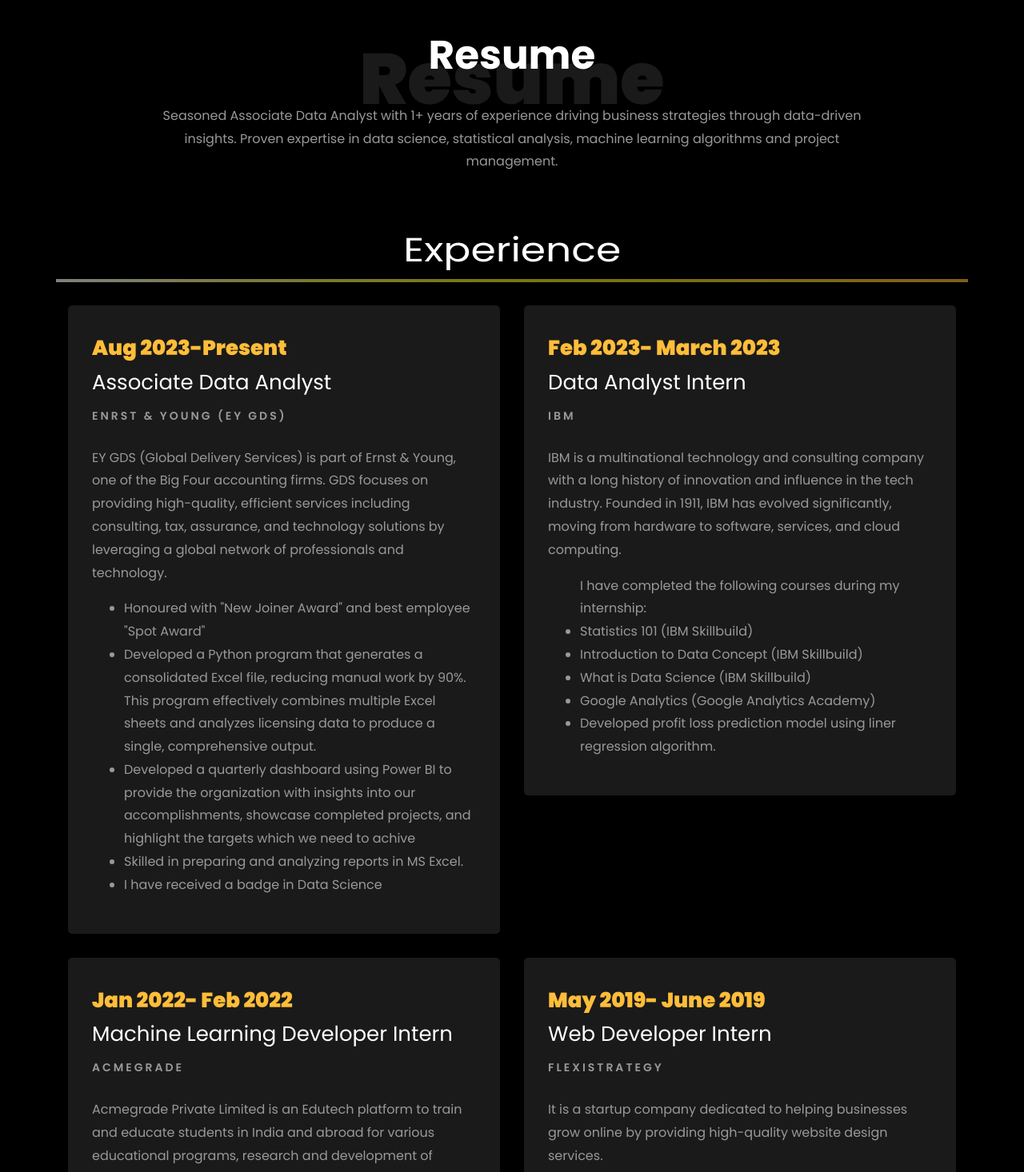
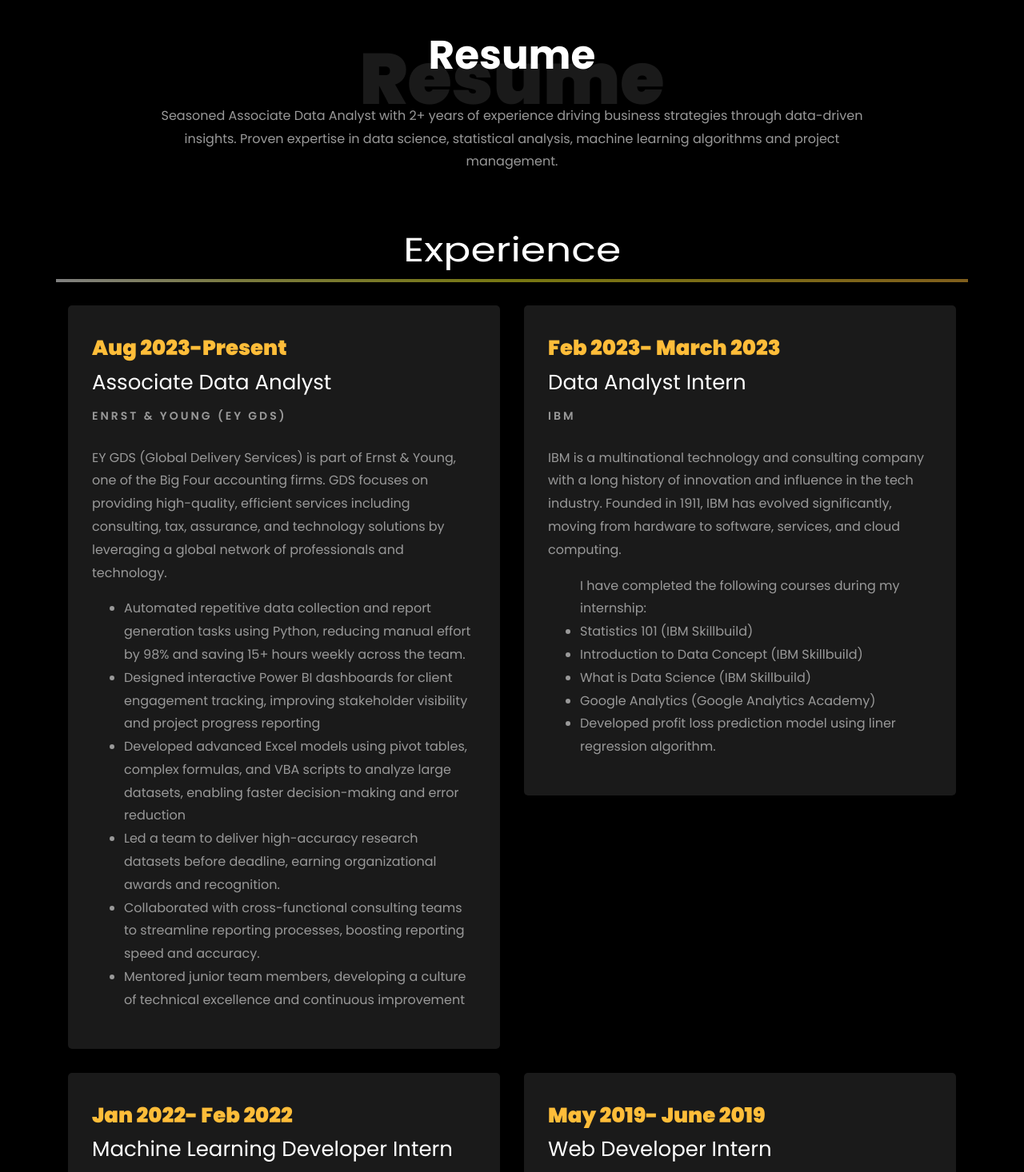
Before and after one commit to leena2899/leena2899.github.io, a plain HTML site: page index.html in a window 1280 px wide. Shown: the part 1820-3286 px from the top of the page at 80% size. Drawn offline with Linux system fonts and the light colour scheme; files whose address does not match are found by name.

Commit message:
Update index.html

```diff
--- a/index.html
+++ b/index.html
@@ -319,7 +319,7 @@
           <div class="col-md-10 heading-section text-center ftco-animate">
           	<h1 class="big big-2">Resume</h1>
             <h2 class="mb-4">Resume</h2>
-            <p>Seasoned Associate Data Analyst with 1+ years of experience driving business strategies through data-driven insights. Proven expertise in data science, statistical analysis, machine learning algorithms and project management.</p>
+            <p>Seasoned Associate Data Analyst with 2+ years of experience driving business strategies through data-driven insights. Proven expertise in data science, statistical analysis, machine learning algorithms and project management.</p>
           </div>
         </div>
 
@@ -337,11 +337,12 @@
 						<span class="position">Enrst & Young (EY GDS)</span>
 						<p class="mt-4">EY GDS (Global Delivery Services) is part of Ernst & Young, one of the Big Four accounting firms. GDS focuses on providing high-quality, efficient services including consulting, tax, assurance, and technology solutions by leveraging a global network of professionals and technology.
 							<ul>
-								<li>Honoured with "New Joiner Award" and best employee "Spot Award"</li>
-								<li>Developed a Python program that generates a consolidated Excel file, reducing manual work by 90%. This program effectively combines multiple Excel sheets and analyzes licensing data to produce a single, comprehensive output.</li>
-								<li>Developed a quarterly dashboard using Power BI to provide the organization with insights into our accomplishments, showcase completed projects, and highlight the targets which we need to achive</li>
-								<li>Skilled in preparing and analyzing reports in MS Excel.</li>
-								<li>I have received a badge in Data Science</li>
+								<li>Automated repetitive data collection and report generation tasks using Python, reducing manual effort by 98% and saving 15+ hours weekly across the team.</li>
+								<li>Designed interactive Power BI dashboards for client engagement tracking, improving stakeholder visibility and project progress reporting</li>
+								<li>Developed advanced Excel models using pivot tables, complex formulas, and VBA scripts to analyze large datasets, enabling faster decision-making and error reduction</li>
+								<li>Led a team to deliver high-accuracy research datasets before deadline, earning organizational awards and recognition.</li>
+								<li>Collaborated with cross-functional consulting teams to streamline reporting processes, boosting reporting speed and accuracy.</li>
+								<li>Mentored junior team members, developing a culture of technical excellence and continuous improvement</li>
 							</ul>
 						</p>
 					</div>
```
